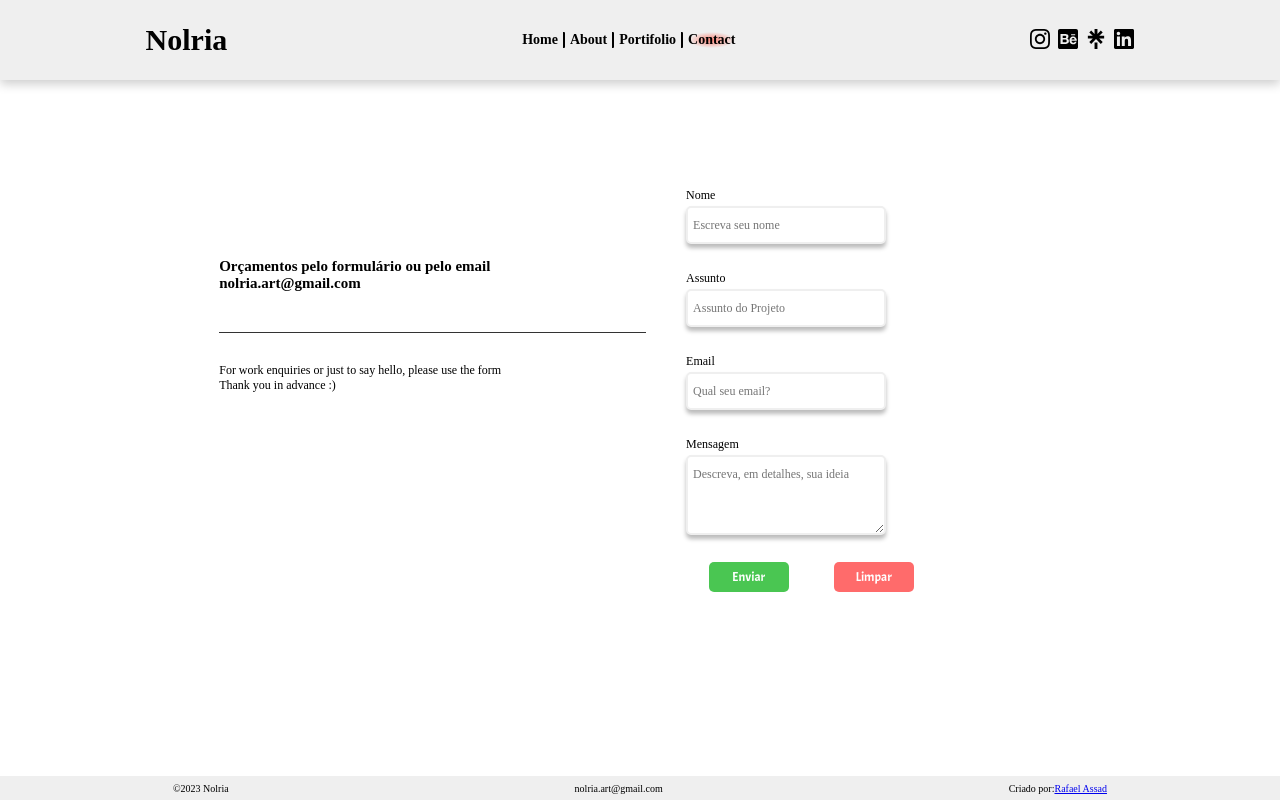
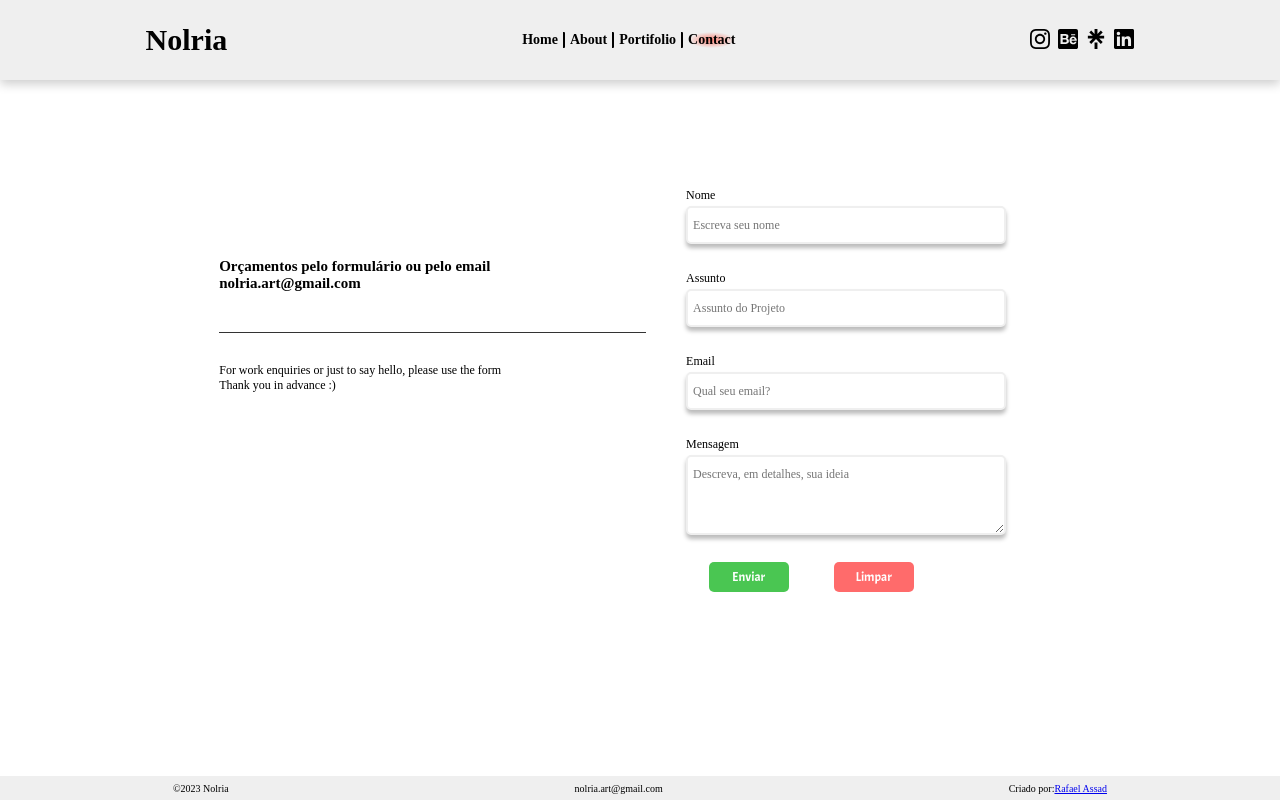
Before and after one commit to Rafael-Assad/Nolria_web, a React (Create React App) app: page /contact in a window 1280 px wide. Built offline with nearby package versions, Linux system fonts and the light colour scheme; a web font is replaced by a local one.

Commit message:
Fix/ Adjusted heigh and width problems

```diff
--- a/src/components/Input/styles.ts
+++ b/src/components/Input/styles.ts
@@ -11,7 +11,7 @@ export const InputContainer = styled.div`
   }
 
   input{
-    width: 20rem;
+    width: 32rem;
     padding: 0.5rem;
     border-radius: 0.5rem;
     box-shadow: 0px 4px 4px #0004;
--- a/src/components/TextArea/styles.ts
+++ b/src/components/TextArea/styles.ts
@@ -11,7 +11,7 @@ export const TextAreaContainer = styled.div`
   }
 
   textarea{
-    width: 20rem;
+    width: 32rem;
     min-height: 8rem;
     padding: 0.5rem;
     border-radius: 0.5rem;
--- a/src/pages/About/styles.ts
+++ b/src/pages/About/styles.ts
@@ -13,7 +13,7 @@ export const AboutContainer = styled.div`
 
 
     h2{
-      height: 5rem;
+      min-height: 5rem;
       font-size: 2.5rem;
       border-bottom: 2px solid #D9D9D9;
     }
```
